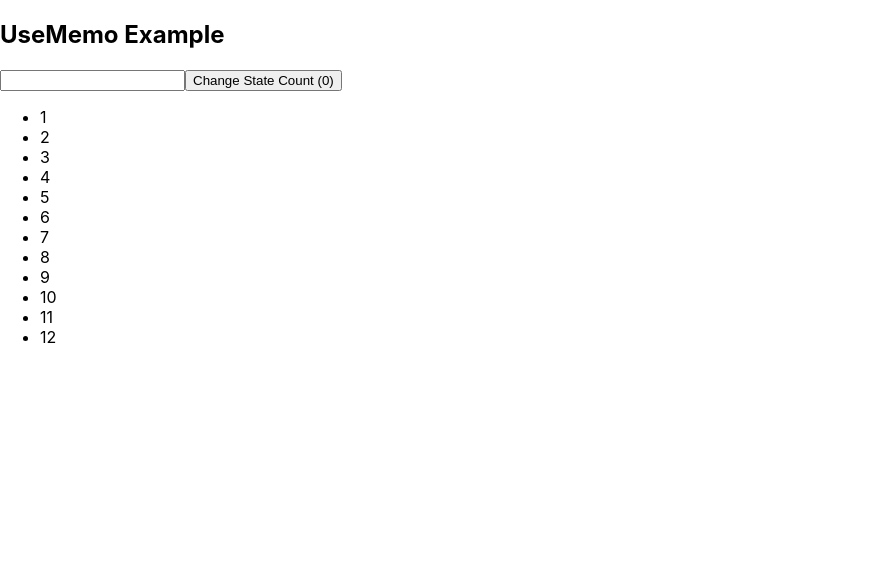
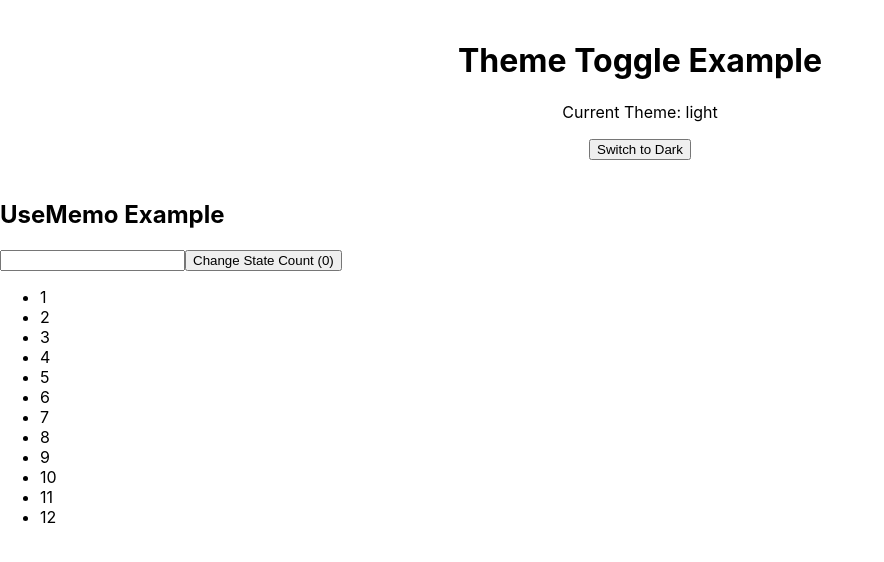
Before and after one commit to lekshmibp08/BW-2, a React (Create React App) app in the folder React/my-app/: page / in a window 1280 px wide. Shown: the top 562 px of the page, without its empty margins (0-884 px from the left). Built offline with nearby package versions, Linux system fonts and the light colour scheme; the HTML template or start-up script is replaced by a standard one.

Commit message:
theme toggle example done

```diff
--- a/React/my-app/src/App.css
+++ b/React/my-app/src/App.css
@@ -0,0 +1,15 @@
+.app {
+  text-align: center;
+  padding: 20px;
+  transition: background 0.3s ease, color 0.3s ease;
+}
+
+.app.light {
+  background: #ffffff;
+  color: #000000;
+}
+
+.app.dark {
+  background: #1e1e1e;
+  color: #ffffff;
+}
--- a/React/my-app/src/App.js
+++ b/React/my-app/src/App.js
@@ -1,11 +1,13 @@
 import React, { Suspense } from "react";
 import ErrorBoundary from "./ErrorBoundary";
+import ToggleTheme from "./ToggleTheme";
 
 const UseMemoExample = React.lazy(() => import("./UseMemoExample"));
 
 function App() {
   return (
     <ErrorBoundary>
+      <ToggleTheme/>
       <Suspense fallback={<h3>Loading...</h3>}>
         <UseMemoExample />
       </Suspense>
--- /dev/null
+++ b/React/my-app/src/ToggleTheme.jsx
@@ -0,0 +1,22 @@
+import React, { useState } from 'react'
+import "./App.css";
+
+const ToggleTheme = () => {
+    const [theme, setTheme] = useState('light');
+
+    const toggle = () => {
+        setTheme((prev) => prev === 'light' ? 'dark' : 'light')
+    }
+
+  return (
+    <div className={`app ${theme}`}>
+      <h1>Theme Toggle Example</h1>
+      <p>Current Theme: {theme}</p>
+      <button onClick={toggle}>
+        Switch to {theme === 'light' ? "Dark" : "Light"}
+      </button>
+    </div>
+  )
+}
+
+export default ToggleTheme
```
